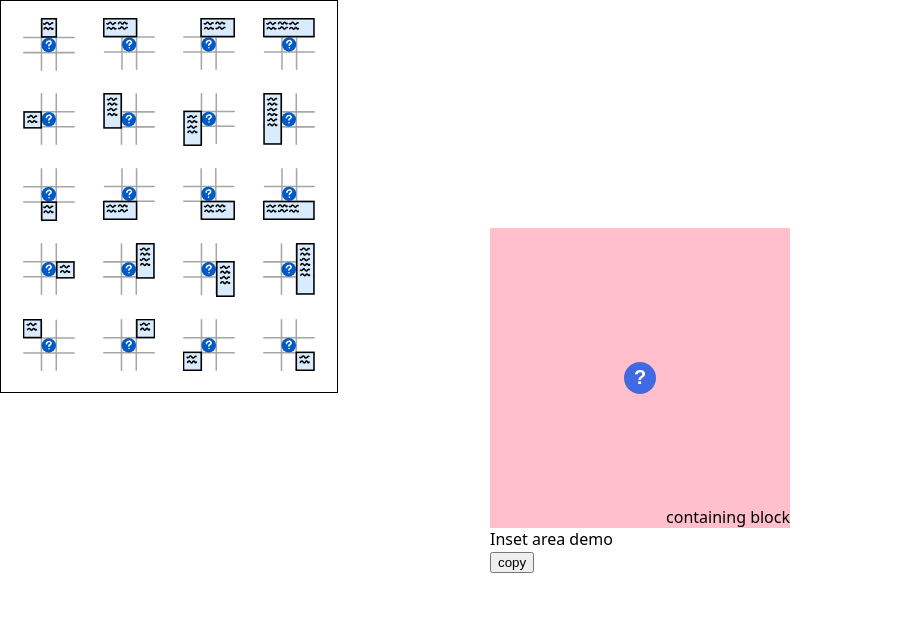
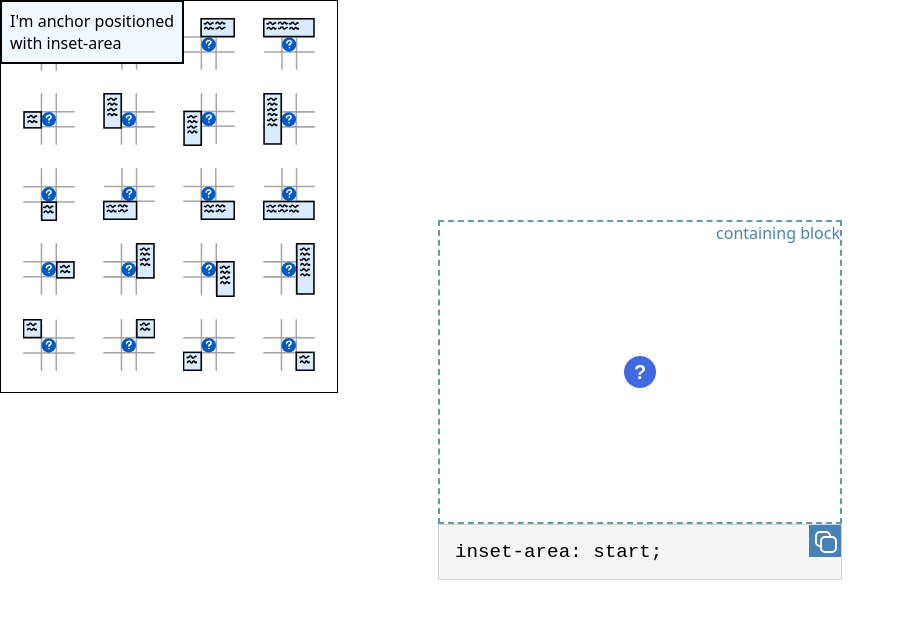
Before and after one commit to una/anchor-tool, a plain HTML site: page index.html in a window 1280 px wide. Shown: the whole page, without its empty margins (0-905 px from the left). Drawn offline with Linux system fonts and the light colour scheme.

Commit message:
anchor tool work

```diff
--- a/index.html
+++ b/index.html
@@ -7,22 +7,6 @@
   <link rel="stylesheet" href="./style.css">
 </head>
 <body>
-
-  <div class="demo-and-code">
-    <div class="containing-block">
-      <button id="anchor-btn" popovertarget="my-tooltip">
-        <p aria-hidden="true">?</p>
-        <p class="sr-only">Open Tooltip</p>
-      </button>
-      <div class="tooltip top" id="my-tooltip" class="tooltip" anchor="anchor-btn" popover="manual">Hello World<br>Hello World</div>
-    </div>
-    <div class="code-area">
-      <div class="code-block">
-        Inset area demo
-      </div>
-      <button class="copy-button">copy</button>
-    </div>
-  </div>
 
   <ul class="anchor-positions">
     <li>
@@ -187,6 +171,22 @@
     </li>
   </ul>
 
+  <div class="demo-and-code">
+    <div class="containing-block">
+      <button id="anchor-btn" popovertarget="my-tooltip">
+        <p aria-hidden="true">?</p>
+        <p class="sr-only">Open Tooltip</p>
+      </button>
+      <div class="tooltip top" id="my-tooltip" style="inset-area: start;" anchor="anchor-btn" popover="manual">I'm anchor positioned<br>with inset-area</div>
+    </div>
+    <div class="code-area">
+      <div class="code-block">
+        inset-area: start;
+      </div>
+      <button class="copy-button"><p class="sr-only">copy</p></button>
+    </div>
+  </div>
+
   <script>
     const tooltip = document.getElementById('my-tooltip');
     const anchorPositions = document.querySelectorAll('.anchor-positions button');
@@ -231,7 +231,7 @@
         insetArea: 'all / right'
       },
       'bottom': {
-        insetArea: 'bottom'
+        insetArea: 'end'
       },
       'bottom-center': {
         insetArea: 'end / start center'
@@ -301,6 +301,9 @@
 
     const copyButton = document.querySelector('.copy-button');
     copyButton.addEventListener('click', copyCodeblock);
+
+    // Set up on load
+    tooltip.showPopover();
   </script>
 </body>
 </html>
--- a/style.css
+++ b/style.css
@@ -1,8 +1,7 @@
-/* demo */
-
 .tooltip {
-  transition: inset-area 0.5s;
   background: aliceblue;
+  border: 2px solid;
+  padding: 0.5rem;
 
   /*  reset  */
   margin: 0;
@@ -30,15 +29,17 @@
 
 .anchor-positions {
   border: 1px solid;
-  position: fixed;
   top: 0;
   left: 0;
   display: grid;
+  background: white;
   grid-template-columns: repeat(4, 1fr);
   gap: 1rem;
   padding: 1rem;
   margin: 0;
   width: max-content;
+  justify-self: end;
+  position: fixed;
   z-index: 1;
 }
 
@@ -52,16 +53,63 @@
   width: 4rem;
 }
 
+.code-area {
+  font-family: monospace;
+  padding: 1rem;
+  background: whitesmoke;
+  border: 1px solid lightgray;
+  position: relative;
+  font-size: 1.2rem;
+}
+
+.copy-button {
+  position: absolute;
+  right: 0;
+  top: 0;
+  width: 2rem;
+  height: 2rem;
+  background: steelblue;
+  color: white;
+  border: none;
+  padding: 0.5rem;
+}
+
+.copy-button::before {
+  content: '';
+  position: absolute;
+  display: block;
+  width: 0.8rem;
+  height: 0.8rem;
+  top: 0.35rem;
+  left: 0.35rem;
+  border-radius: 5px;
+  border: 2px solid white;
+}
+
+.copy-button::after {
+  content: '';
+  position: absolute;
+  display: block;
+  width: 0.8rem;
+  height: 0.8rem;
+  top: 0.7rem;
+  left: 0.7rem;
+  background: steelblue;
+  border-radius: 5px;
+  border: 2px solid white;
+}
+
 body {
   font-family: system-ui, -apple-system, BlinkMacSystemFont, 'Segoe UI', Roboto, Oxygen, Ubuntu, Cantarell, 'Open Sans', 'Helvetica Neue', sans-serif;
-  height: 100dvh;
-  width: 100%;
   display: grid;
-  place-items: center;
-  position: absolute;
+  place-content: center;
   top: 0;
   left: 0;
   margin: 0;
+  padding: 2rem;
+  height: calc(100dvh - 4rem);
+  align-items: center;
+  gap: 2rem;
 }
 
 .sr-only {
@@ -84,19 +132,20 @@ img {
 }
 
 .containing-block {
-  width: 300px;
-  background: pink;
+  border: 2px dashed cadetblue;
   height: 300px;
   display: grid;
   place-items: center;
   position: relative;
+  min-width: 400px;
 }
 
 .containing-block::after {
   content: 'containing block';
+  color: steelblue;
   position: absolute;
-  bottom: 0;
   right: 0;
+  top: 0;
 }
 
 .active {
```
